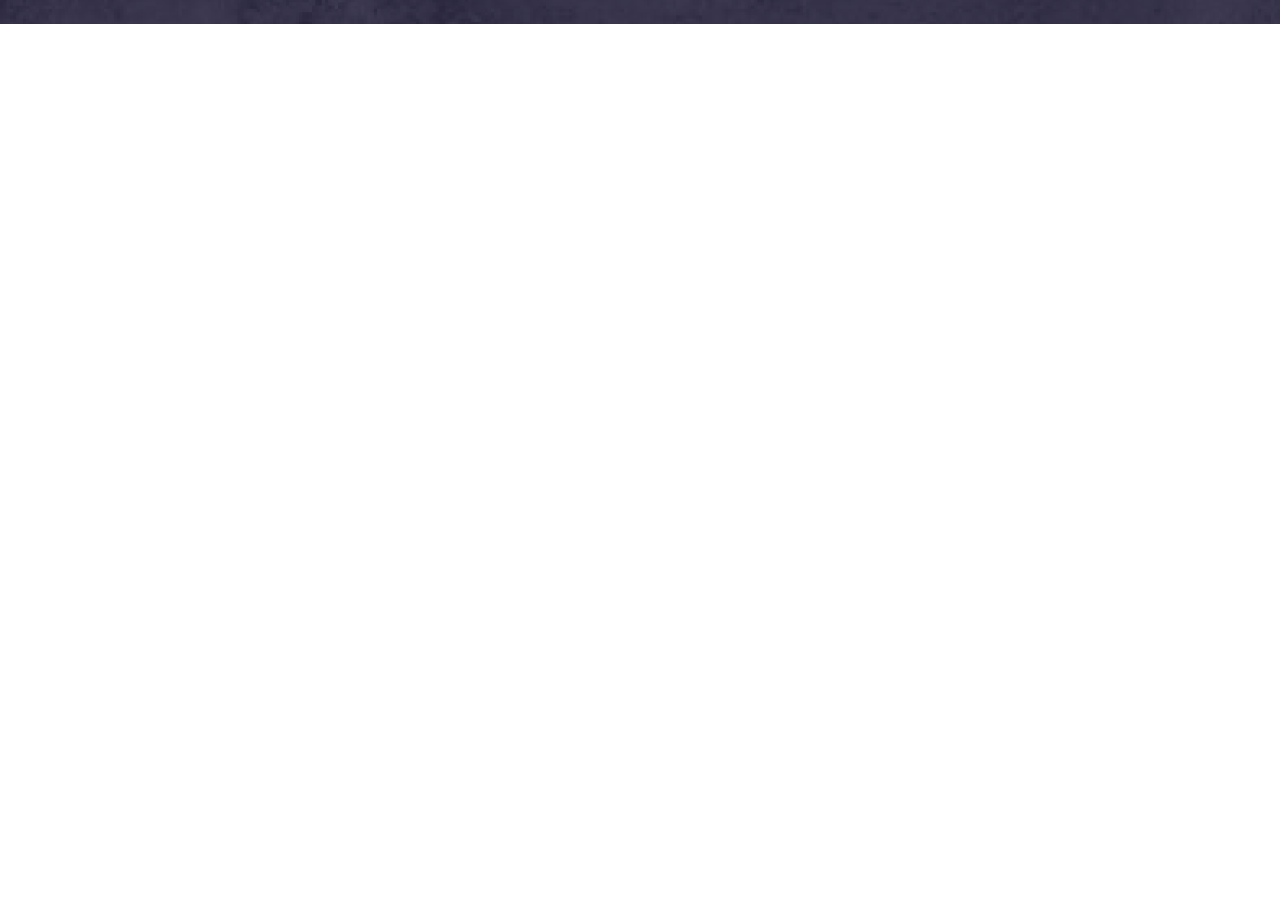
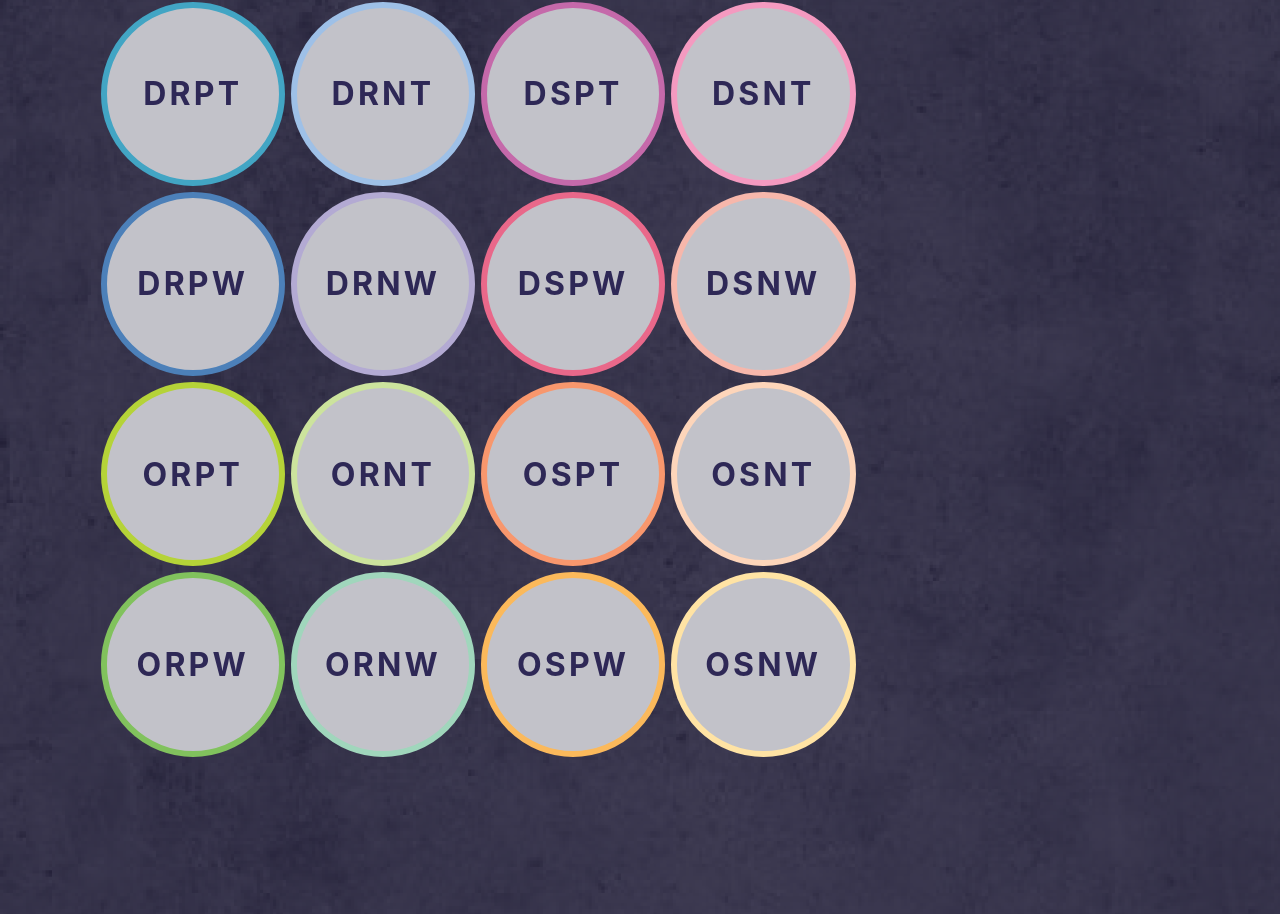
Before and after one commit to yes1sir/Yes1sir-Client, a React (Vite) app: page /HomeLogout in a window 1280 px wide. Shown: the part 846-1760 px from the top of the page. Before the commit the page ends 870 px from the top, so only its background shows below. Built offline with nearby package versions, Linux system fonts and the light colour scheme.

Commit message:
style: HomeLogoutMbti 컴포넌트 구현

```diff
--- /dev/null
+++ b/src/components/HomeLogout/HomeLogoutMbti.jsx
@@ -0,0 +1,47 @@
+import styled from "styled-components";
+import mbtiCircles from "../../constants/HomeLogout/mbtiCircles";
+
+const HomeLogoutMbti = () => {
+  return (
+    <HomeLogoutMbtiWrapper>
+      <HomeLogoutMbtiContainer>
+        {mbtiCircles.map((circle, index) => (
+          <Circle key={index} borderColor={circle.color}>
+            {circle.text}
+          </Circle>
+        ))}
+      </HomeLogoutMbtiContainer>
+    </HomeLogoutMbtiWrapper>
+  );
+};
+
+export default HomeLogoutMbti;
+
+const HomeLogoutMbtiWrapper = styled.div`
+  display: flex;
+  justify-content: center;
+  align-items: center;
+  width: 75.6rem;
+  height: 75.6rem;
+  margin-left: 10rem;
+  margin-top: 15.4rem;
+`;
+
+const HomeLogoutMbtiContainer = styled.div`
+  display: grid;
+  grid-template-columns: repeat(4, 1fr);
+  gap: 0.563rem;
+`;
+
+const Circle = styled.div`
+  display: flex;
+  justify-content: center;
+  align-items: center;
+  width: 18.4543rem;
+  height: 18.4543rem;
+  border-radius: 50%;
+  border: 6px solid ${(props) => props.borderColor};
+  ${({ theme }) => theme.fonts.M3_content_large};
+  color: ${({ theme }) => theme.colors.b01};
+  background-color: ${({ theme }) => theme.colors.g01};
+`;
--- a/src/components/HomeLogout/HomeLogoutText.jsx
+++ b/src/components/HomeLogout/HomeLogoutText.jsx
@@ -32,6 +32,7 @@ const FirstText = styled.p`
 `;
 
 const SecondText = styled.p`
+  width: 80rem;
   display: flex;
   color: ${({ theme }) => theme.colors.w01};
   text-align: right;
--- /dev/null
+++ b/src/constants/HomeLogout/mbtiCircles.js
@@ -0,0 +1,20 @@
+const mbtiCircles = [
+  { text: "DRPT", color: "#42A5C4" },
+  { text: "DRNT", color: "#9EC0E7" },
+  { text: "DSPT", color: "#C569AA" },
+  { text: "DSNT", color: "#F49AC0" },
+  { text: "DRPW", color: "#4C80B9" },
+  { text: "DRNW", color: "#B3AAD3" },
+  { text: "DSPW", color: "#E9688A" },
+  { text: "DSNW", color: "#F7B7AB" },
+  { text: "ORPT", color: "#B5D338" },
+  { text: "ORNT", color: "#CCE39D" },
+  { text: "OSPT", color: "#F8976D" },
+  { text: "OSNT", color: "#FDD5BA" },
+  { text: "ORPW", color: "#81C25D" },
+  { text: "ORNW", color: "#A0D6BC" },
+  { text: "OSPW", color: "#FBB95B" },
+  { text: "OSNW", color: "#FFE3A4" },
+];
+
+export default mbtiCircles;
--- a/src/pages/HomeLogout/HomeLogout.jsx
+++ b/src/pages/HomeLogout/HomeLogout.jsx
@@ -2,12 +2,14 @@ import { styled } from "styled-components";
 
 import HomeLogoutText from "@/components/HomeLogout/HomeLogoutText";
 import HomeLogoutFix from "@/components/HomeLogout/HomeLogoutFix";
+import HomeLogoutMbti from "../../components/HomeLogout/HomeLogoutMbti";
 
 function HomeLogout() {
   return (
     <HomeLogoutWrapper>
       <HomeLogoutText />
       <HomeLogoutFix />
+      <HomeLogoutMbti />
     </HomeLogoutWrapper>
   );
 }
@@ -16,8 +18,9 @@ export default HomeLogout;
 
 const HomeLogoutWrapper = styled.main`
   display: flex;
+  flex-direction: column;
   width: 144rem;
-  height: 100vh;
+  height: 170.3rem;
   background-image: url("src/assets/images/bg.png");
   background-size: cover;
 `;
--- a/src/styles/theme.js
+++ b/src/styles/theme.js
@@ -33,6 +33,14 @@ const fonts = {
     line-height: var(--Title-Large-Line-Height, 28px); /* 127.273% */
     letter-spacing: var(--Title-Large-Tracking, 0px);
   `,
+  M3_content_large: css`
+    font-family: Inter;
+    font-size: 32px;
+    font-style: normal;
+    font-weight: 700;
+    line-height: normal;
+    letter-spacing: 3.2px;
+  `,
   M3_content_small: css`
     font-family: Inter;
     font-size: 16px;
```
